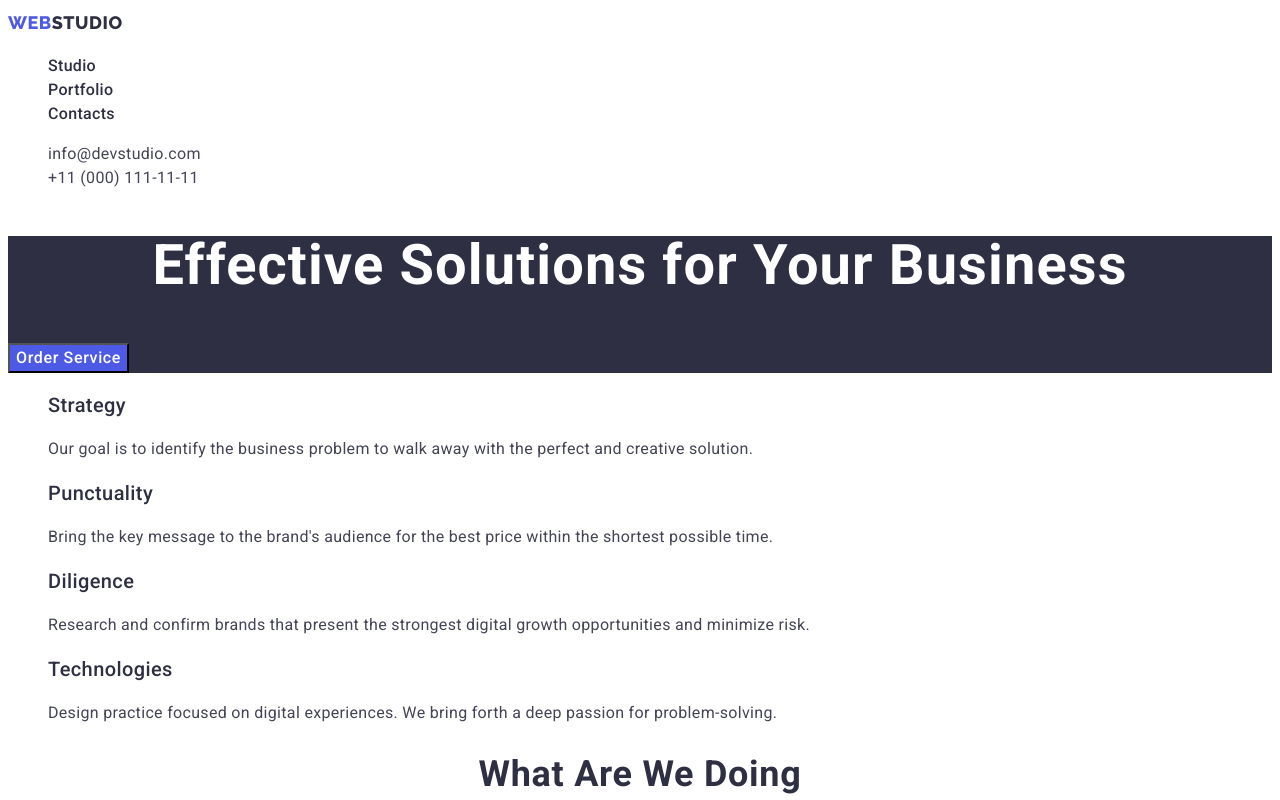
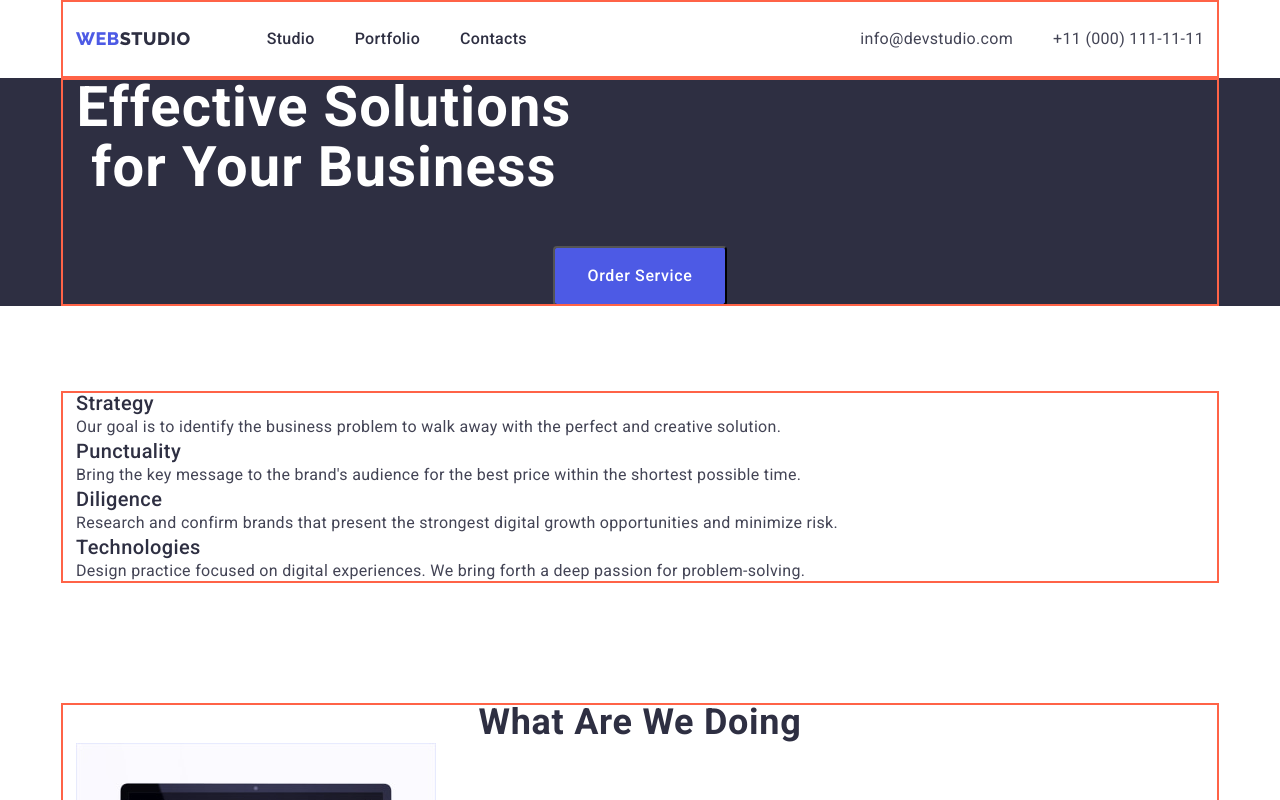
Before and after one commit to LarisaChia/goit-markup-hw-02, a plain HTML site: page index.html in a window 1280 px wide. Shown: the top 800 px of the page. Drawn offline with nearby package versions, Linux system fonts and the light colour scheme.

Commit message:
flex first part

```diff
--- a/css/styles.css
+++ b/css/styles.css
@@ -19,17 +19,21 @@
     --primary-font: Roboto, sans-serif;
     --secondary-font: Raleway, sans-serif;
     /* others */
+    --indent: 20px;
+    --item: 4;
 
 }
 
-/* Base styles */
-
+/* normalize vs reset */
+/* base styles */
 body {
     font-family: Roboto, sans-serif;
+
     color: var(--primary-text-color);
     background-color: var(--primary-white-color);
 }
 
+/* reset start */
 .visually-hidden {
     position: absolute;
     width: 1px;
@@ -43,7 +47,25 @@ body {
     overflow: hidden;
 }
 
+/* reset start */
+h1,
+h2,
+h3,
+p {
+    margin: 0;
+}
+
+img {
+    display: block;
+}
+
+button: {
+    cursor: pointer;
+}
+
 .list {
+    padding: 0;
+    margin: 0;
     list-style: none;
 }
 
@@ -52,27 +74,32 @@ body {
     text-decoration: none;
 }
 
-/* Reset start */
 .logo {
-    font-family: "Raleway", sans-serif;
+    margin-right: 76px;
+    padding-top: 24px;
+    padding-bottom: 24px;
+    font-family: raleway, sans-serif;
     font-weight: 800;
     font-size: 18px;
     line-height: 1.17;
     align-items: center;
     letter-spacing: 0.03em;
     text-transform: uppercase;
+
     color: var(--acent-color);
 }
 
+.logo>.link {}
+
 .logo-text {
-    font-family: raleway,
-        sans-serif;
+    font-family: raleway, sans-serif;
     font-style: normal;
     font-weight: 800;
     font-size: 18px;
     line-height: 1.66;
     letter-spacing: 0.03em;
     text-transform: uppercase;
+
     color: var(--title-text-color);
 }
 
@@ -83,14 +110,17 @@ body {
     text-align: center;
     letter-spacing: 0.02em;
     text-transform: capitalize;
+
     color: #2E2F42;
 }
 
 .subtitle {
+    margin-bottom 8px;
     font-weight: 500;
     font-size: 20px;
     line-height: 1.2;
     letter-spacing: 0.02em;
+
     color: var(--title-text-color);
 }
 
@@ -98,25 +128,51 @@ body {
     font-size: 16px;
     line-height: 1.5;
     letter-spacing: 0.02em;
+
     color: var(--primary-text-color);
+}
+
+.container {
+    width: 1158px;
+    margin: 0 auto;
+    padding: 0 15px;
+    outline: 2px solid tomato;
+    outline-offset: -2px;
 }
 
 /* Header styles */
 .header {}
 
+.header-container {
+    display: flex;
+    align-items: center;
+}
+
 .header-nav {
+    margin-right: auto;
+    display: flex;
     color: var(--title-text-color);
 }
 
-.header-nav-list {}
+.header-nav-list {
+    padding-top: 24px;
+    padding-bottom: 24px;
+    display: flex;
+    gap: 40px;
+    align-items: center;
+}
 
 .header-nav-item {}
 
+
 .header-nav-link {
+    padding-top: 24px;
+    padding-bottom: 24px;
     font-weight: 500;
     font-size: 16px;
     line-height: 1.5;
     letter-spacing: 0.02em;
+
     color: var(--title-text-color);
 }
 
@@ -129,14 +185,22 @@ body {
     font-style: normal;
 }
 
-.address-list {}
+.address-list {
+    display: flex;
+    align-items: center;
+    gap: 40px;
+}
 
 .address-item {}
 
 .address-link {
+    display: block;
+    padding-top: 24px;
+    padding-bottom: 24px;
     font-size: 16px;
     line-height: 1.5;
     letter-spacing: 0.02em;
+
     color: var(--primary-text-color);
 }
 
@@ -148,41 +212,53 @@ body {
 /* Main styles */
 /* Hero styles */
 .hero {
+    text-align: center;
     background-color: var(--title-text-color)
 }
 
 .hero-title {
+    margin-bottom: 48px;
+    width: 496px;
     font-weight: 700;
     font-size: 56px;
     line-height: 1.07;
-    text-align: center;
     letter-spacing: 0.02em;
+
     color: var(--primary-white-color);
 }
 
-.hero-btn {
+.hero-button {
+    display: inline-block;
+    padding: 16px 32px;
+    min-width: 169px;
+    min-height: 56px;
+    border-radius: 4px;
     font-family: "Roboto", sans-serif;
     font-weight: 500;
     font-size: 16px;
     line-height: 1.5;
     letter-spacing: 0.04em;
+    text-align: center;
     background-color: var(--acent-color);
     cursor: pointer;
 }
 
-.hero-btn:hover,
-.hero-btn:focus {
+.hero-button:hover,
+.hero-button:focus {
     color: var(--primary-white-color);
     background-color: var(--active-color);
 }
 
-.hero-btn-light {
+.hero-button-light {
     color: var(--primary-white-color);
 }
 
 
 /* About styles */
-.about {}
+.about {
+    padding-top: 85px;
+    padding-bottom: 120px;
+}
 
 .about-title {}
 
@@ -220,6 +296,10 @@ body {
     background-color: var(--primary-white-color);
 }
 
+.team-desc {
+    padding: 31px 16px;
+}
+
 .team-img {}
 
 .team-subtitle {}
@@ -230,11 +310,21 @@ body {
 /* Content styles */
 .content {}
 
-.content-list {}
+.content-list {
+    display: flex;
+    align-items: center;
+    justify-content: center;
+    gap: 24px;
+}
 
 .content-item {}
 
 .content-button {
+    display: inline-block;
+    padding: 12px 24px;
+    min-width: 69px;
+    min-height: 48px;
+    border-radius: 4px;
     font-family: inherit;
     font-weight: 500;
     font-size: 16px;
@@ -242,8 +332,10 @@ body {
     align-items: center;
     text-align: center;
     letter-spacing: 0.04em;
+
     color: var(--acent-color);
     background-color: var(--primary-text-light-color);
+
     cursor: pointer;
 }
 
--- a/index.html
+++ b/index.html
@@ -13,11 +13,19 @@
       rel="stylesheet"
     />
     <!-- Custom styles -->
+    <link
+      rel="stylesheet"
+      href="https://cdnjs.cloudflare.com/ajax/libs/modern-normalize/1.1.0/modern-normalize.min.css"
+      integrity="sha512-wpPYUAdjBVSE4KJnH1VR1HeZfpl1ub8YT/NKx4PuQ5NmX2tKuGu6U/JRp5y+Y8XG2tV+wKQpNHVUX03MfMFn9Q=="
+      crossorigin="anonymous"
+      referrerpolicy="no-referrer"
+    />
     <link rel="stylesheet" href="./css/styles.css" />
   </head>
   <body>
     <!--Header section-->
     <header class="header">
+      <div class="header-container container">
         <nav class="header-nav">
           <a class="logo link" href="./index.html"
             >Web<span class="logo-text">Studio</span>
@@ -50,55 +58,61 @@
             </li>
           </ul>
         </address>
+      </div>
     </header>
 
     <!-- Main section -->
     <main>
       <!-- Hero section -->
       <section class="hero">
+        <div class="container">
           <h1 class="hero-title">Effective Solutions for Your Business</h1>
-        <button class="hero-btn hero-btn-light" type="button">
+          <button class="hero-button hero-button-light" type="button">
             Order Service
           </button>
+        </div>
       </section>
 
       <!-- About section -->
       <section class="about">
+        <div class="container">
           <h2 hidden class="visually-hidden">About</h2>
           <ul class="about-list list">
             <li class="about-item">
-            <h3 class="subtitle">Strategy</h3>
+              <h3 class="subtitle about-subtitle">Strategy</h3>
               <p class="description about-description">
-              Our goal is to identify the business problem to walk away with the
-              perfect and creative solution.
+                Our goal is to identify the business problem to walk away with
+                the perfect and creative solution.
               </p>
             </li>
             <li class="about-item">
-            <h3 class="subtitle">Punctuality</h3>
+              <h3 class="subtitle about-subtitle">Punctuality</h3>
               <p class="description about-description">
                 Bring the key message to the brand's audience for the best price
                 within the shortest possible time.
               </p>
             </li>
             <li class="about-item">
-            <h3 class="subtitle">Diligence</h3>
+              <h3 class="subtitle about-subtitle">Diligence</h3>
               <p class="description about-description">
                 Research and confirm brands that present the strongest digital
                 growth opportunities and minimize risk.
               </p>
             </li>
             <li class="about-item">
-            <h3 class="subtitle">Technologies</h3>
+              <h3 class="subtitle about-subtitle">Technologies</h3>
               <p class="description about-description">
                 Design practice focused on digital experiences. We bring forth a
                 deep passion for problem-solving.
               </p>
             </li>
           </ul>
+        </div>
       </section>
 
       <!-- Services section -->
       <section class="services">
+        <div class="container">
           <h2 class="title">What are we doing</h2>
           <ul class="services-list list">
             <li class="services-item">
@@ -126,10 +140,12 @@
               />
             </li>
           </ul>
+        </div>
       </section>
 
       <!-- Team section -->
       <section class="team">
+        <div class="container">
           <h2 class="title">Our Team</h2>
           <ul class="team-list list">
             <li class="team-item">
@@ -139,8 +155,10 @@
                 alt="Photo of Mark Guerrero"
                 width="264"
               />
+              <div class="team-desc">
                 <h3 class="subtitle">Mark Guerrero</h3>
                 <p class="description team-description">Product Designer</p>
+              </div>
             </li>
             <li class="team-item">
               <img
@@ -149,8 +167,10 @@
                 alt="Photo of Tom Ford"
                 width="264"
               />
+              <div class="team-desc">
                 <h3 class="subtitle">Tom Ford</h3>
                 <p class="description team-description">Frontend Developer</p>
+              </div>
             </li>
             <li class="team-item">
               <img
@@ -159,8 +179,10 @@
                 alt="Photo of Camila Garcia"
                 width="264"
               />
+              <div class="team-desc">
                 <h3 class="subtitle">Camila Garcia</h3>
                 <p class="description team-description">Marketing</p>
+              </div>
             </li>
             <li class="team-item">
               <img
@@ -169,21 +191,26 @@
                 alt="Photo of Daniel Wilson"
                 width="264"
               />
+              <div class="team-desc">
                 <h3 class="subtitle">Daniel Wilson</h3>
                 <p class="description team-description">UI Designer</p>
+              </div>
             </li>
           </ul>
+        </div>
       </section>
     </main>
     <!-- Footer section -->
     <footer class="footer">
+      <div class="container">
         <a class="logo link" href="./index.html"
           >Web<span class="footer-logo-text">Studio</span></a
         >
         <p class="description footer-description">
-        Increase the flow of customers and sales for your business with digital
-        marketing & growth solutions.
+          Increase the flow of customers and sales for your business with
+          digital marketing & growth solutions.
         </p>
+      </div>
     </footer>
   </body>
 </html>
```
Also changed, not shown: portfolio.html (+10 -2 lines). Lines whose indentation alone changed are shown as unchanged.
